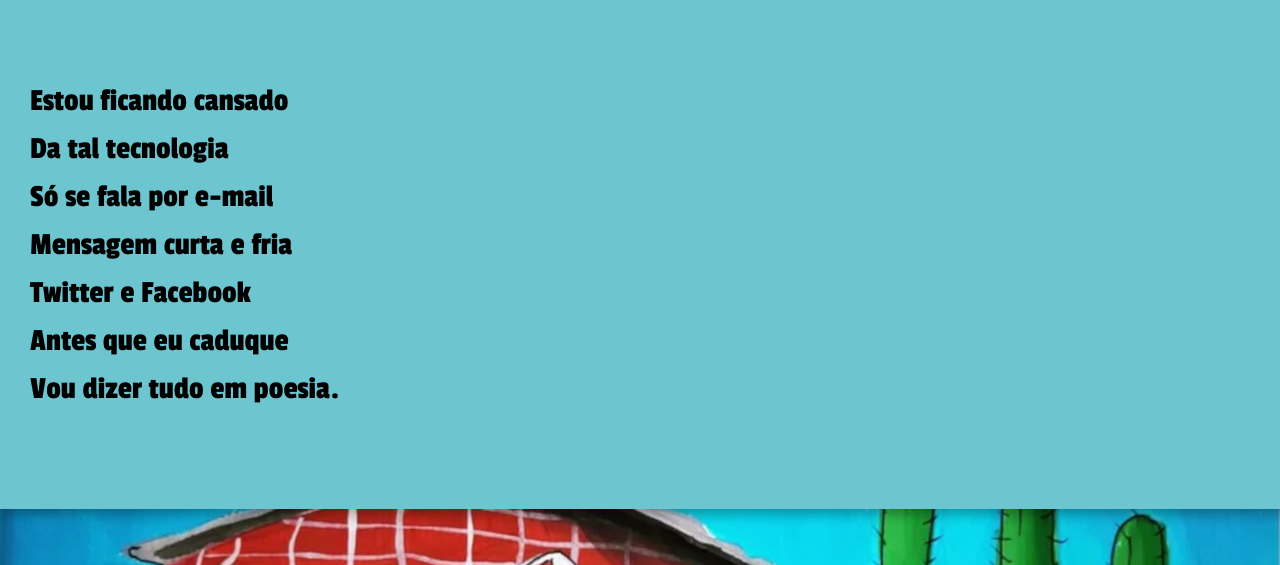
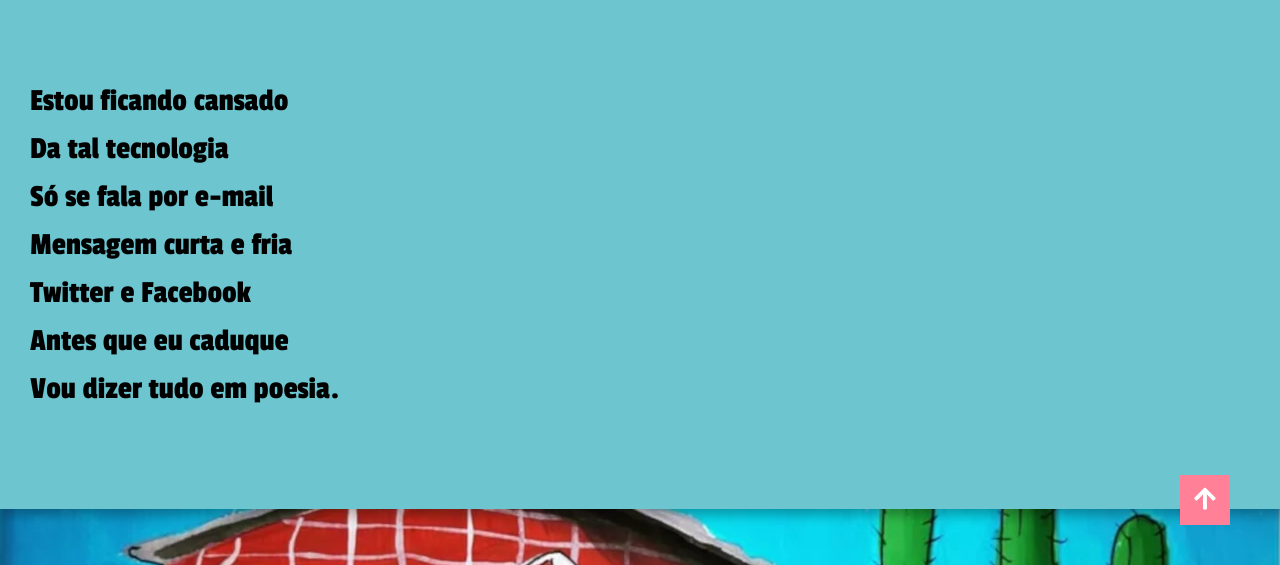
Before and after one commit to OscarYopan/cordel, a plain HTML site: page index.html in a window 1280 px wide. Shown: the part 235-800 px from the top of the page. Drawn offline with Linux system fonts and the light colour scheme.

Commit message:
Top botão
adicionei um botão com a função de enviar a tela para o topo da página.

```diff
--- a/index.html
+++ b/index.html
@@ -7,6 +7,7 @@
   <title>Cordel Moderno</title>
   <link rel="stylesheet" href="style/style.css">
   <link rel="shortcut icon" href="imagens/favicon.png" type="image/x-icon">
+  <link rel="stylesheet" href="https://use.fontawesome.com/releases/v5.4.1/css/all.css">
 </head>
 <body>
 <header>
@@ -90,5 +91,6 @@
 <footer>
   <p>Site criado por <a href="https://github.com/OscarYopan" target="_blank">Oscar Yopan</p></a>
 </footer>
+<a href="#" class="topbutton"><i class="fas fa-arrow-up"></i></a>
 </body>
 </html>
--- a/style/style.css
+++ b/style/style.css
@@ -93,3 +93,17 @@
   color: white;
   padding: 10px;
 }
+.topbutton{
+  position: fixed;
+  width: 50px;
+  height: 50px;
+  background-color: var(--cor1);
+  bottom: 40px;
+  right: 50px;
+
+  text-decoration: none;
+  text-align: center;
+  line-height: 50px;
+  color: white;
+  font-size: 25px;
+}
```
